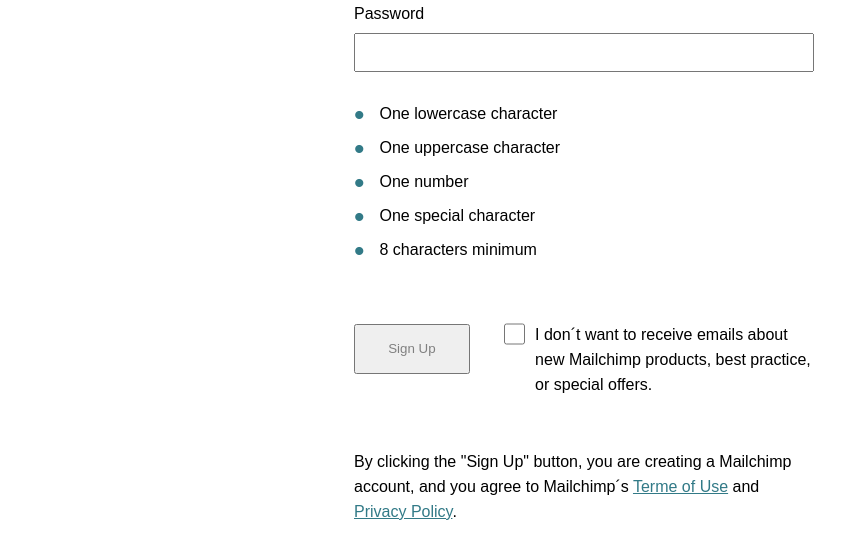
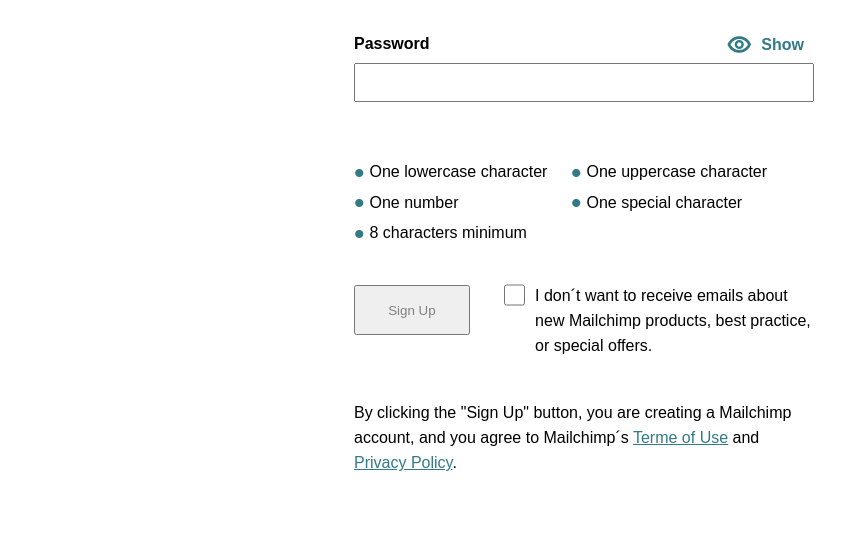
Before and after one commit to MathiBl/html_css_secondexercise, a plain HTML site: page index.html in a window 1280 px wide. Shown: the part 406-946 px from the top of the page, without its empty margins (226-1071 px from the left). After the commit the page ends 897 px from the top, so only its background shows below. Drawn offline with nearby package versions, Linux system fonts and the light colour scheme.

Commit message:
updating form

```diff
--- a/index.html
+++ b/index.html
@@ -5,6 +5,10 @@
     <meta name="viewport" content="width=device-width, initial-scale=1.0" />
     <title>Mailchimp sign-up form</title>
     <link rel="stylesheet" href="style.css" />
+    <link
+      rel="stylesheet"
+      href="https://fonts.googleapis.com/css2?family=Material+Symbols+Outlined:opsz,wght,FILL,GRAD@20..48,100..700,0..1,-50..200"
+    />
   </head>
   <body>
     <div class="main_container">
@@ -53,23 +57,38 @@
               title="Please include at least 1 uppercase character, 1 lowercase character, and 1 number."
               required
             />
-          <div class="password_rules">
-            <ul>
-              <li>One lowercase character</li>
-              <li>One uppercase character</li>
-              <li>One number</li>
-              <li>One special character</li>
-              <li>8 characters minimum</li>
-            </ul>
-
+            <div id="show_icon">
+              <span class="material-symbols-outlined">visibility</span
+              ><span>Show</span>
             </div>
           </div>
 
+          <div class="password_rules">
+            <ul>
+              <div><li>One lowercase character</li></div>
+              <div><li>One uppercase character</li></div>
+              <div><li>One number</li></div>
+              <div><li>One special character</li></div>
+              <div><li>8 characters minimum</li></div>
+            </ul>
+          </div>
+
           <div class="button">
-            <button class="signup" type="submit" onclick="checkForm()" value="Enviar">
+            <button
+              class="signup"
+              type="submit"
+              onclick="checkForm()"
+              value="Enviar"
+            >
               Sign Up
             </button>
-            <input class="checkbox" type="checkbox" id="privacidad" name="privacidad" required />
+            <input
+              class="checkbox"
+              type="checkbox"
+              id="privacidad"
+              name="privacidad"
+              required
+            />
             <p class="marketing">
               I don´t want to receive emails about new Mailchimp products, best
               practice, or special offers.
--- a/style.css
+++ b/style.css
@@ -57,17 +57,29 @@ form div {
 
 label {
     margin-bottom: 10px;
+    font-weight: bold;
 }
 
 input {
     padding: 10px;
+    margin-bottom: 15px;
 }
 
-.password_rules {
-    margin-top: 10px;
+.password {
+    position: relative;
 }
 
-li {
+.password_rules ul {
+    width: 100%;
+    display: flex;
+    flex-wrap: wrap;
+    line-height: 10px;
+    margin-top: 30px;
+}
+
+.password_rules div {
+    width: 45%;
+    margin-right: 10px;
     list-style-type: none;
 }
 
@@ -75,14 +87,31 @@ li::before {
     content: "\2022";
 	color: #327A87;
     font-size: 30px;
-    margin-right: 15px;
+    margin-right: 5px;
     margin-left: -40px;
     vertical-align: middle;
+}
+
+#show_icon {
+    display: flex;
+    flex-direction: row;
+    color: #327A87;
+    position: absolute;
+    right: 0;
+    bottom: 40px;
+}
+
+#show_icon span {
+    margin-right: 10px;
+    display: flex;
+    align-items: center;
+    font-weight: bold;
 }
 
 .button {
     display: flex;
     flex-direction: row;
+    margin-top: -10px;
 }
 
 .signup {
@@ -110,6 +139,10 @@ li::before {
     margin-top: -2px;
 }
 
+.agreement {
+    margin-top: -10px;
+}
+
 a {
     color: #327A87;
 }
```
Lines whose indentation alone changed are shown as unchanged.
